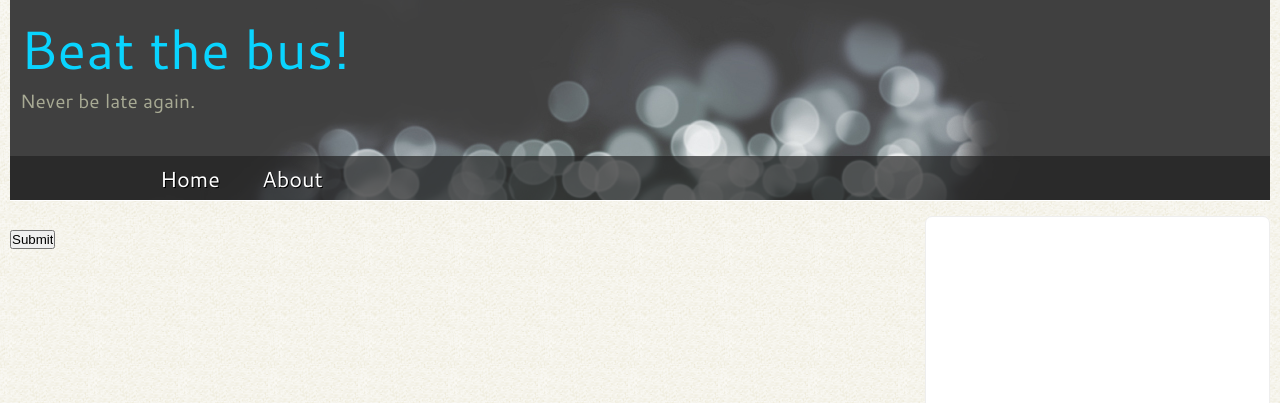
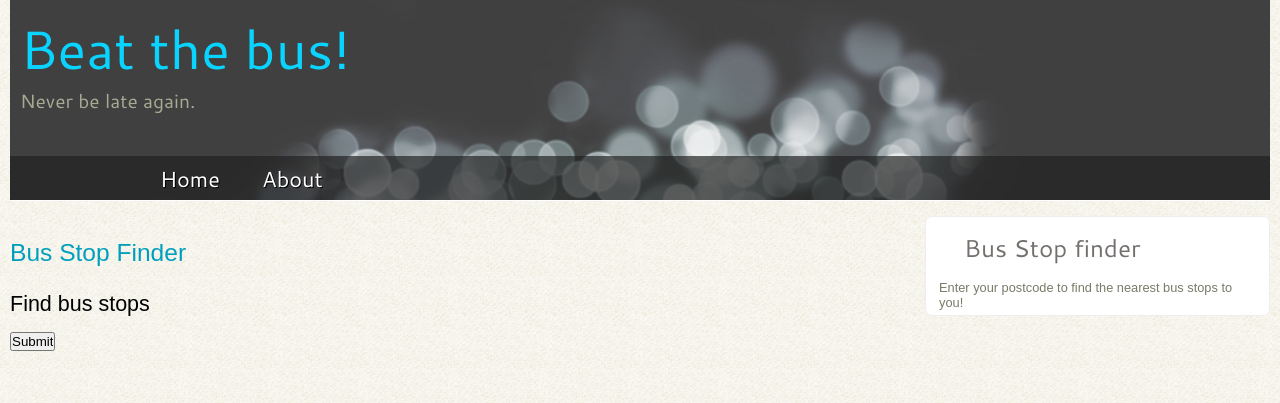
Before and after one commit to adamchen/bustracker, a Django app: page /timetableData/get_nearest in a window 1280 px wide. Shown: the top 403 px of the page. Run offline with Django 3.2, Linux system fonts and the light colour scheme; parts of the project's set-up code (start-up, migrations or seed data) failed here and were passed over; some libraries are stand-ins or nearby versions.

Commit message:
Aesthetics

```diff
--- a/bustracker/assets/css/style.css
+++ b/bustracker/assets/css/style.css
@@ -210,7 +210,7 @@
 #sidebar_container {
   float: right;
   width: 25%;
-  height:225px;
+  height:100%;
 }
 
 #sidebar_container_results {
--- a/bustracker/templates/bus_stop_to.html
+++ b/bustracker/templates/bus_stop_to.html
@@ -2,7 +2,10 @@
 {% block title %}
 Single Journey
 {% endblock %}
-
+{% block sidebar %}
+    <h3>One journey query</h3>
+    Please insert a source, destination and time to travel.
+{% endblock %}
 {% block content %}
 {% if stops %}
 <h2>Query response</h2>
--- a/bustracker/templates/get_stops_from_postcode.html
+++ b/bustracker/templates/get_stops_from_postcode.html
@@ -1,19 +1,32 @@
 {% extends "base.html" %}
 {% block title %}Nearest stops{% endblock title %}
 {% block sidebar %}
-
+{% if stops %}
+<img src="{{STATIC_URL}}images/placeholder_google_image.png" style="margin: 5px;"/>
+Placeholder google maps image
+{% else %}
+        <h3>Bus Stop finder</h3>
+        Enter your postcode to find the nearest bus stops to you!
+{% endif %}
 {% endblock %}
 {% block content %}
+   <h2>Bus Stop Finder</h2>
+   {% if stops %}
+   <h3>And another?</h3>
+   {% else %}
+   <h3>Find bus stops</h3>
+   {% endif %}
    <form action="" method="post">
        {% csrf_token %}
        {{ nearest_form.as_p }}
        <input type="Submit">
    </form>
     {% if stops %}
+        <h3>Bus Stops near you</h3>
         <table>
-        <tr><td>Name</td><td>Location</td></tr>
+        <tr><td><b>Name</b></td><td><b>Location</b></td><td><b>Identifier</b></td></tr>
         {% for stop in stops %}
-            <tr><td>{{stop.name}}</td><td>{{stop.location}}</td></tr>
+            <tr><td>{{stop.name}}</td><td>{{stop.location}}</td><td>-</td></tr>
         {% endfor %}
         </table>
     {% endif %}
```
Also changed, not shown: bustracker/templates/five_day.html (+19 -3 lines), bustracker/assets/images/placeholder_google_image.png (added), bustracker/static/images/minus.png, bustracker/static/images/placeholder_google_image.png (added), bustracker/static/images/plus.png, 1 other file.
